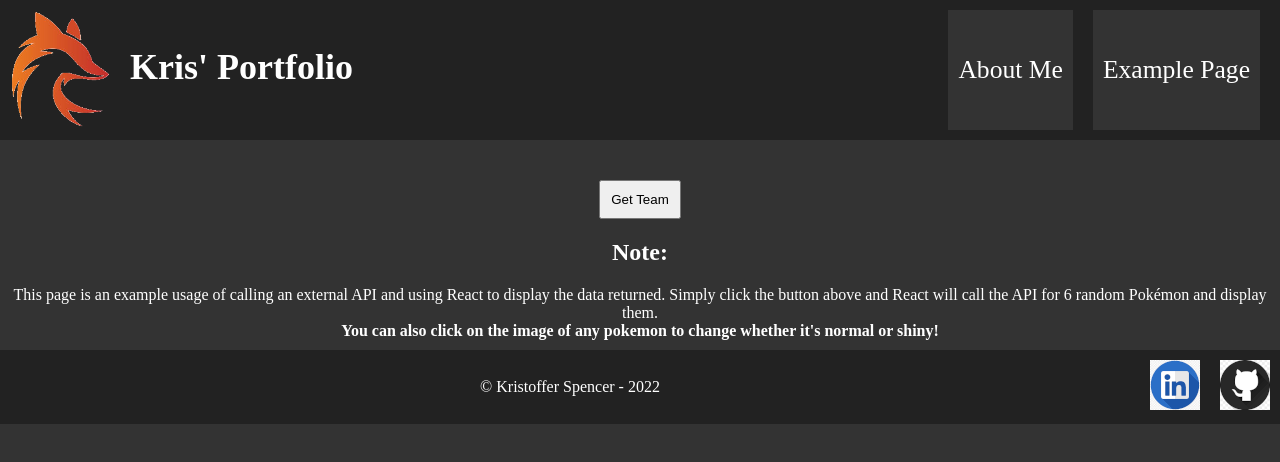
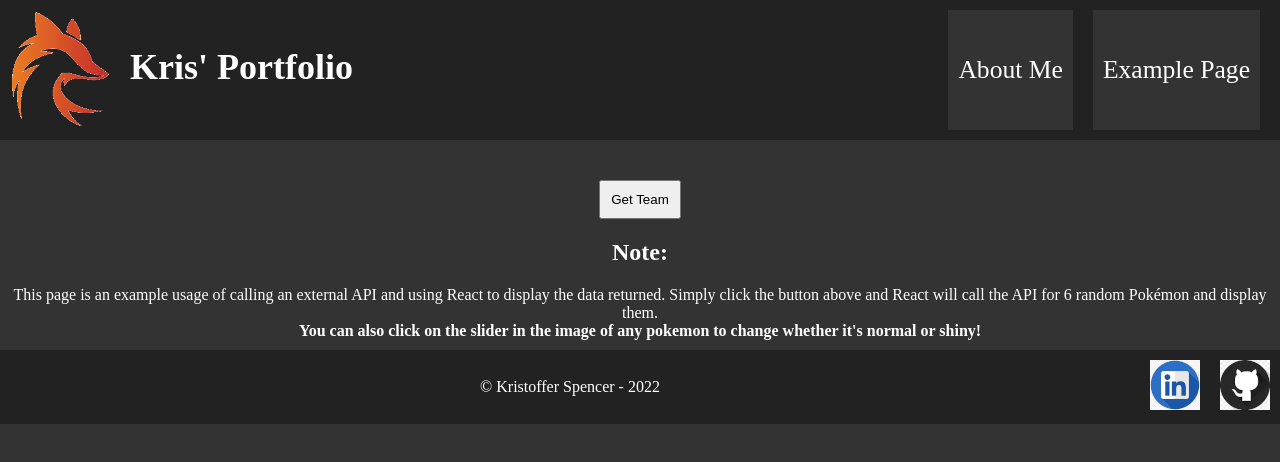
Before and after one commit to spencerk80/GenSpark-Portfolio, a React (Create React App) app: page /example in a window 1280 px wide. Shown: the top 462 px of the page. Built offline with nearby package versions, Linux system fonts and the light colour scheme.

Commit message:
Updated text to be accurate with the new sliders in place

```diff
--- a/src/components/PokemonTeam/PokemonTeam.js
+++ b/src/components/PokemonTeam/PokemonTeam.js
@@ -48,7 +48,7 @@ export default function PokemonTeam() {
                 This page is an example usage of calling an external API and using React to
                 display the data returned. Simply click the button above and React will call
                 the API for 6 random Pokémon and display them.<br/>
-                <strong>You can also click on the image of any pokemon to change whether it's normal or shiny!</strong>
+                <strong>You can also click on the slider in the image of any pokemon to change whether it's normal or shiny!</strong>
             </p>
         </main>
     )
```
